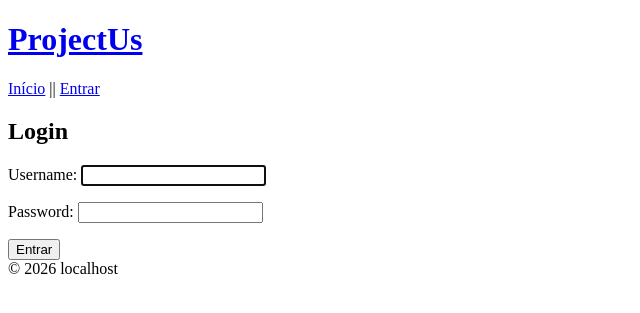
After one commit to Giancsa/projeto_django, a Django app: page /accounts/login/ in a window 1280 px wide. The commit adds this page. Shown: the top 313 px of the page, without its empty margins (0-640 px from the left). Run offline with Django 5.2, Linux system fonts and the light colour scheme.

Commit message:
2026.10.21

```diff
--- a/core/settings.py
+++ b/core/settings.py
@@ -145,6 +145,10 @@ MAILERS = {
     },
 }
 
+# Redirecionamento da autenticação
+LOGIN_REDIRECT_URL = '/'
+LOGOUT_REDIRECT_URL = '/accounts/login/'
+
 # Dados de ProjectUs
 
 SITENAME = 'ProjectUs'
--- a/core/urls.py
+++ b/core/urls.py
@@ -6,4 +6,5 @@ from django.urls import path, include
 urlpatterns = [
     path('admin/', admin.site.urls),
     path('', include('projectus.urls')),
+    path('accounts/', include('django.contrib.auth.urls')),
 ]
--- a/projectus/templates/projectus/_base.html
+++ b/projectus/templates/projectus/_base.html
@@ -18,7 +18,17 @@
         </header>
 
         <nav>
-            <a href="{% url 'home' %}">Início</a>
+            <a href="{% url 'home' %}">Início</a> ||
+
+            {% if user.is_authenticated %}
+            Olá, {{ user.username }}! |
+            <form method="POST" action="{% url 'logout' %}" style="display: inline;">
+                {% csrf_token %}
+                <button type="submit">Sair</button>
+            </form>
+            {% else %}
+            <a href="{% url 'login' %}">Entrar</a>
+            {% endif %}
         </nav>
 
         <main>
@@ -26,7 +36,7 @@
         </main>
 
         <footer>
-            <div>&copy; 2026 {{ site_name | default:"ProjectUs" }}</div>
+            <div>&copy; 2026 {{ site_name }}</div>
         </footer>
 
     </div>
--- /dev/null
+++ b/projectus/templates/registration/login.html
@@ -0,0 +1,19 @@
+{% extends 'projectus/_base.html' %}
+
+{% block titulo %}Login{% endblock %}
+
+{% block content %}
+
+<section>
+
+    <h1>Login</h1>
+
+    <form method="POST">
+        {% csrf_token %}
+        {{ form.as_p }}
+        <button type="submit">Entrar</button>
+    </form>
+
+</section>
+
+{% endblock %}
```
